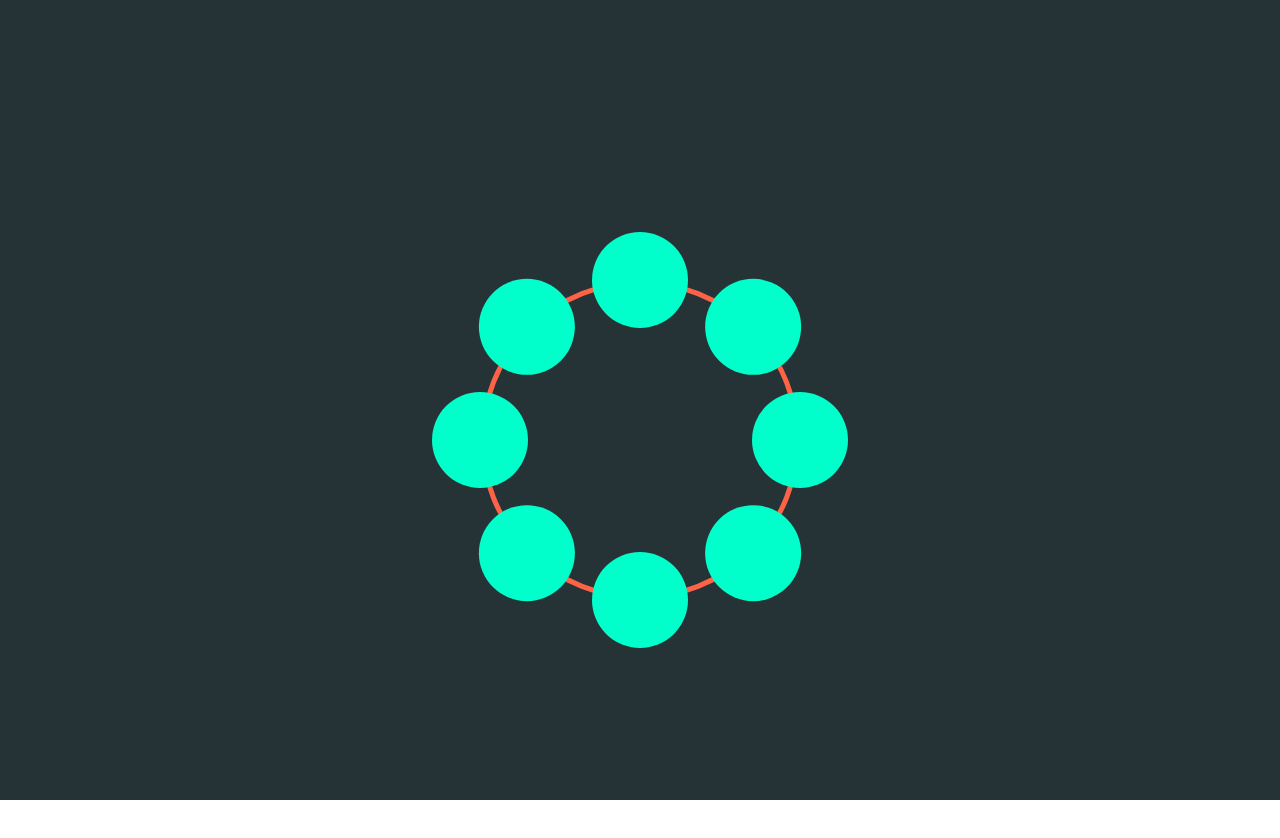
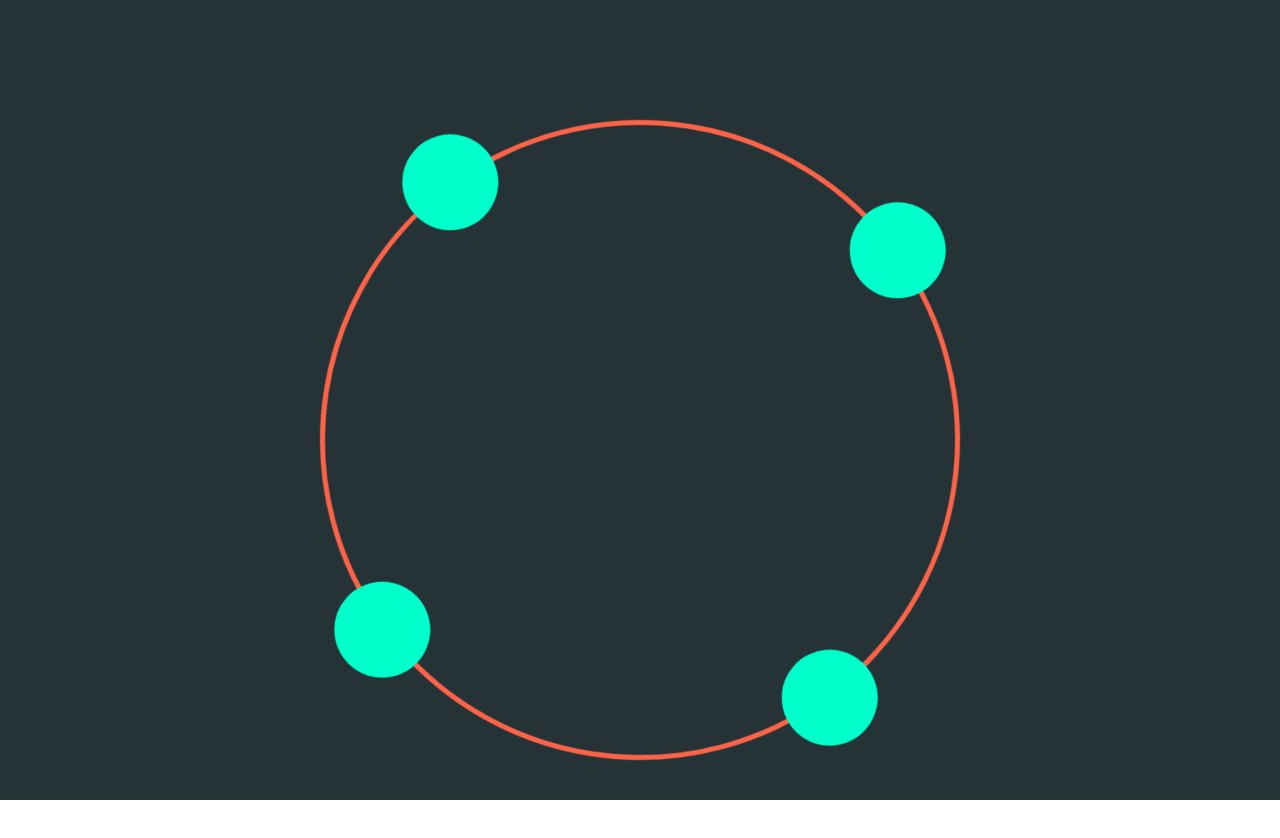
Before and after one commit to HusnieSE/technical-exam, a React (Create React App) app: page /dashboard in a window 1280 px wide. Shown: the top 838 px of the page. Before the commit the page ends 800 px from the top, so only its background shows below. Built offline with nearby package versions, Linux system fonts and the light colour scheme.

Commit message:
with animation

```diff
--- a/src/screens/DashboardScreen/index.jsx
+++ b/src/screens/DashboardScreen/index.jsx
@@ -1,6 +1,19 @@
-import styled, { css } from "styled-components";
+import styled, { css, keyframes } from "styled-components";
 
-const Circles = (itemCount, circleSize) => {
+const circleSize = 40;
+const itemSize = 6;
+
+const spinRight = keyframes`
+    100% {
+      -webkit-transform: rotate(360deg);
+      -moz-transform: rotate(360deg);
+      -ms-transform: rotate(360deg);
+      -o-transform: rotate(360deg);
+      transform: rotate(360deg);
+    }
+  `;
+
+const Circles = (itemCount) => {
   let styles = "";
 
   let rot = 0;
@@ -21,7 +34,7 @@ const Circles = (itemCount, circleSize) => {
   `;
 };
 
-const OnCircle = (itemCount, circleSize, itemSize) =>
+const OnCircle = () =>
   css`
     position: relative;
     width: ${circleSize}em;
@@ -32,9 +45,11 @@ const OnCircle = (itemCount, circleSize, itemSize) =>
   `;
 
 const CircleContainer = styled("ul")`
-  ${OnCircle((props) => props.itemCount, 20, 6)}
+  ${OnCircle()}
   margin: 5em auto 0;
   border: solid 5px tomato;
+  -webkit-animation: ${spinRight} 20s linear infinite;
+  animation: ${spinRight} 20s linear infinite;
 `;
 
 const Circle = styled("li")`
@@ -42,28 +57,24 @@ const Circle = styled("li")`
   position: absolute;
   top: 50%;
   left: 50%;
-  width: 6em;
-  height: 6em;
-  margin: -${6 / 2}em;
+  width: ${itemSize}em;
+  height: ${itemSize}em;
+  margin: -${itemSize / 2}em;
   border-radius: 100%;
   background-color: #00ffca;
 
-  ${Circles(8, 20)}
+  ${(props) => Circles(props.itemCount)}
 `;
 
 const DashboardScreen = () => {
+  const itemCount = 4;
   return (
     <div className="main-container">
       <div className="dashboard-container">
-        <CircleContainer itemCount={8}>
-          <Circle itemCount={8} />
-          <Circle itemCount={8} />
-          <Circle itemCount={8} />
-          <Circle itemCount={8} />
-          <Circle itemCount={8} />
-          <Circle itemCount={8} />
-          <Circle itemCount={8} />
-          <Circle itemCount={8} />
+        <CircleContainer>
+          {Array.from(Array(itemCount).keys()).map((r) => (
+            <Circle itemCount={itemCount} />
+          ))}
         </CircleContainer>
       </div>
     </div>
```
